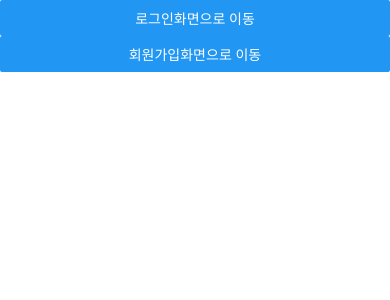
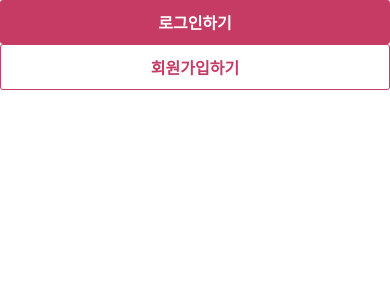
Before and after one commit to k3srpn/Matdori, a React Native app in the folder app/: screen / in a window 390 px wide. Shown: the top 300 px of the page. Built offline with nearby package versions, Linux system fonts and the light colour scheme.

Commit message:
Add custom button component

```diff
--- /dev/null
+++ b/app/src/components/CustomButton.tsx
@@ -0,0 +1,78 @@
+import {
+  Dimensions,
+  Pressable,
+  PressableProps,
+  StyleSheet,
+  Text,
+} from 'react-native';
+
+interface CustomButtonProps extends PressableProps {
+  label: string;
+  variant?: 'filled' | 'outlined';
+  size?: 'large' | 'medium';
+  inValid?: boolean;
+}
+
+const deviceHeight = Dimensions.get('screen').height;
+
+function CustomButton({
+  label,
+  variant = 'filled',
+  size = 'large',
+  inValid = false,
+  ...props
+}: CustomButtonProps) {
+  return (
+    <Pressable
+      {...props}
+      disabled={inValid}
+      style={[
+        styles.container,
+        styles[variant],
+        styles[size],
+        inValid && styles.inValid,
+      ]}>
+      <Text style={[styles[`${variant}Text`], styles.text]}>{label}</Text>
+    </Pressable>
+  );
+}
+
+const styles = StyleSheet.create({
+  container: {
+    borderRadius: 3,
+    justifyContent: 'center',
+  },
+  inValid: {
+    opacity: 0.5,
+  },
+  filled: {
+    backgroundColor: '#C63B64',
+  },
+  outlined: {
+    borderColor: '#C63B64',
+    borderWidth: 1,
+  },
+  large: {
+    width: '100%',
+    paddingVertical: deviceHeight > 700 ? 15 : 10,
+    alignItems: 'center',
+    justifyContent: 'center',
+  },
+  medium: {
+    width: '50%',
+    paddingVertical: deviceHeight > 700 ? 12 : 8,
+    alignItems: 'center',
+    justifyContent: 'center',
+  },
+  text: {
+    fontSize: 16,
+    fontWeight: '700',
+  },
+  filledText: {
+    color: 'white',
+  },
+  outlinedText: {
+    color: '#C63B64',
+  },
+});
+export default CustomButton;
--- a/app/src/screens/auth/AuthHomeScreen.tsx
+++ b/app/src/screens/auth/AuthHomeScreen.tsx
@@ -1,6 +1,7 @@
 import {StackScreenProps} from '@react-navigation/stack';
-import {Button, StyleSheet, View} from 'react-native';
+import {StyleSheet, View} from 'react-native';
 import {SafeAreaView} from 'react-native-safe-area-context';
+import CustomButton from '../../components/CustomButton';
 import {authNavigations} from '../../constants';
 import {AuthStackParamList} from '../../navigations/stack/AuthStackNavigator';
 
@@ -13,12 +14,13 @@
   return (
     <SafeAreaView>
       <View>
-        <Button
-          title="로그인화면으로 이동"
+        <CustomButton
+          label="로그인하기"
           onPress={() => navigation.navigate(authNavigations.LOGIN)}
         />
-        <Button
-          title="회원가입화면으로 이동"
+        <CustomButton
+          label="회원가입하기"
+          variant="outlined"
           onPress={() => navigation.navigate(authNavigations.SIGNUP)}
         />
       </View>
```
